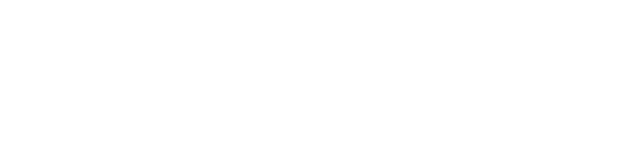
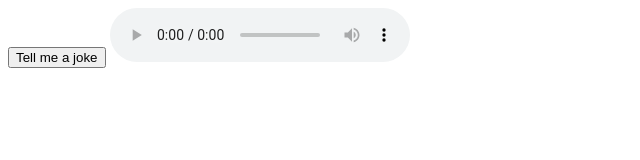
Before and after one commit to znarro/joke-teller, a plain HTML site: page index.html in a window 1280 px wide. Shown: the whole page, without its empty margins (0-640 px from the left). Drawn offline with Linux system fonts and the light colour scheme.

Commit message:
Add HTML

```diff
--- a/index.html
+++ b/index.html
@@ -8,6 +8,11 @@
     <link rel="stylesheet" href="style.css" />
   </head>
   <body>
+    <div class="container">
+      <button id="button">Tell me a joke</button>
+      <audio id="audio" controls></audio>
+    </div>
+
     <!-- Script -->
     <script src="script.js"></script>
   </body>
```
